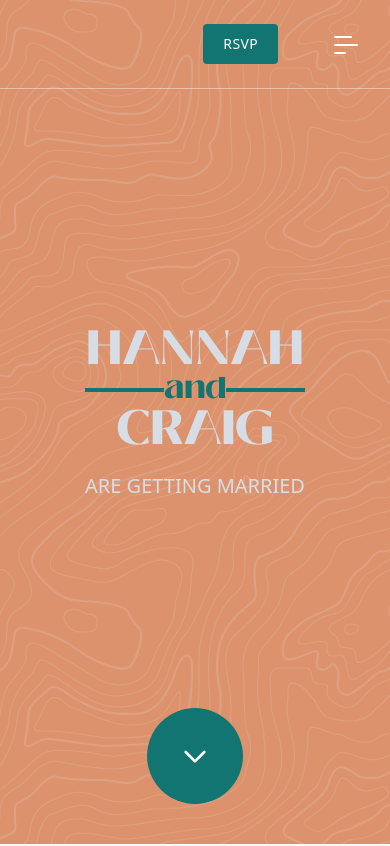
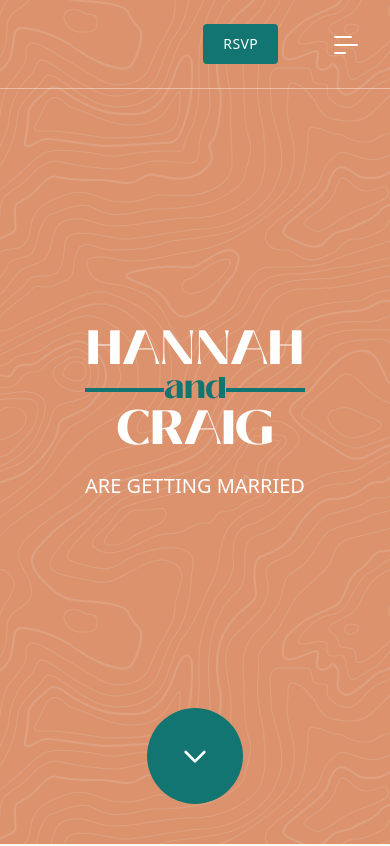
Before and after one commit to craigashields/craig-and-hannah-wedding-website, a Next.js app: page / in a window 390 px wide. Shown: the top 846 px of the page. Built offline with nearby package versions, Linux system fonts and the light colour scheme.

Commit message:
additional changes to colors

```diff
--- a/src/app/components/Faqs.tsx
+++ b/src/app/components/Faqs.tsx
@@ -15,7 +15,7 @@ export default function Faqs() {
           </h2>
         </div>
         {faqs.map((faq) => (
-          <details key={faq.question} className="p-4 group" open>
+          <details key={faq.question} className="p-4 group">
             <summary className="relative cursor-pointer list-none pr-8 font-medium text-slate-700 transition-colors duration-300 focus-visible:outline-none group-hover:text-slate-900  [&::-webkit-details-marker]:hidden">
               {faq.question}
               <svg
--- a/src/app/components/Footer.tsx
+++ b/src/app/components/Footer.tsx
@@ -1,4 +1,4 @@
-import siteMetadata from "../data/siteMetadata";
+import { siteMetadata } from "../data/siteMetadata";
 
 export default function Footer() {
   return (
@@ -24,8 +24,8 @@ export default function Footer() {
           </a>
         </div>
       </div>
-      <hr className="my-6 border-gray-200 sm:mx-auto dark:border-gray-700 " />
-      <span className="block text-sm text-gray-500 sm:text-center dark:text-gray-400">
+      <hr className="my-6 border-gray-200 sm:mx-auto " />
+      <span className="block text-sm text-gray-500 text-center ">
         {"We can't wait to see you there!"}
       </span>
     </footer>
--- a/src/app/components/Hero.tsx
+++ b/src/app/components/Hero.tsx
@@ -1,10 +1,10 @@
-import siteMetadata from "../data/siteMetadata";
+import { siteMetadata } from "../data/siteMetadata";
 
 export default function Hero() {
   return (
     <div id="hero" className="daisy-hero min-h-screen hero-bg">
       <div className="daisy-hero-overlay bg-opacity-10"></div>
-      <div className="daisy-hero-content text-center text-neutral-content flex-col">
+      <div className="daisy-hero-content text-center flex-col">
         <div className="max-w-md">
           <h1 className="font-bold font-blackMango text-5xl sm:text-5xl md:text-6xl lg:text-8xl uppercase">
             {siteMetadata.weddingInfo.bride}
--- a/src/app/components/RSVPBanner.tsx
+++ b/src/app/components/RSVPBanner.tsx
@@ -9,9 +9,9 @@ export default function RSVPBanner() {
       }}
     >
       <div className="daisy-hero-overlay bg-opacity-10"></div>
-      <div className="container mx-auto pt-24 pb-24">
+      <div className="container mx-auto ">
         <div className="flex justify-center items-center align-middle text-center">
-          <div className="bg-white text-center w-2/4 p-10">
+          <div className="bg-white text-center w-3/4 p-10">
             <div className="flex flex-col align-middle items-center justify-center text-center">
               <h2 className="pb-2 relative mx-0 my-2.5 text-secondary  font-poppins text-4xl sm:text-3xl md:text-6xl lg:text-6xl before:absolute before:content-[''] before:w-6/12 before:h-0.5 before:bottom-0 before:left-1/4 before:border-b-2 before:border-primary">
                 RSVP
@@ -22,7 +22,7 @@ export default function RSVPBanner() {
               {/* <h1 className="pb-2 relative mx-0 my-2.5 text-secondary font-bold font-blackMango text-4xl sm:text-3xl md:text-6xl lg:text-6xl before:absolute before:content-[''] before:w-6/12 before:h-0.5 before:bottom-0 before:left-1/4 before:border-b-2 before:border-primary">
               RSVP
             </h1>*/}
-              <p className="text-gray-500 pb-10 pt-10 items-center p-28">
+              <p className="text-gray-500 pb-10 pt-10 items-center">
                 Please come to our wedding! Add functionality to route to RSVP
                 page. Fix underline and auto-grow
               </p>
--- a/src/app/components/Schedule.tsx
+++ b/src/app/components/Schedule.tsx
@@ -88,7 +88,7 @@ export default function Schedule() {
           SCHEDULE
         </h2>
       </div>
-      <div className="container mx-auto px-36 text-white">
+      <div className="container mx-auto px-8 sm:px-16 md:px-28 lg:px-36 xl:px-44 2xl:px-44 3xl:px-48 text-white">
         <ul
           aria-label="Changelog feed"
           role="feed"
--- a/src/app/data/siteMetadata.ts
+++ b/src/app/data/siteMetadata.ts
@@ -15,4 +15,23 @@ const siteMetadata = {
   },
 };
 
-export default siteMetadata;
+type WeddingInfo = {
+  bride: string;
+  groom: string;
+  tagLine: string;
+  when: string;
+  whereTown: string;
+  whereVenue: string;
+  rsvpDate: string;
+};
+
+const weddingInfo: WeddingInfo = {
+  bride: "Hannah",
+  groom: "Craig",
+  tagLine: "Are Getting Married",
+  when: "2024-09-14",
+  whereTown: "Nantwich, Cheshire",
+  whereVenue: "The Chestnuts",
+  rsvpDate: "2024-04-01",
+};
+export { siteMetadata, weddingInfo };
```
